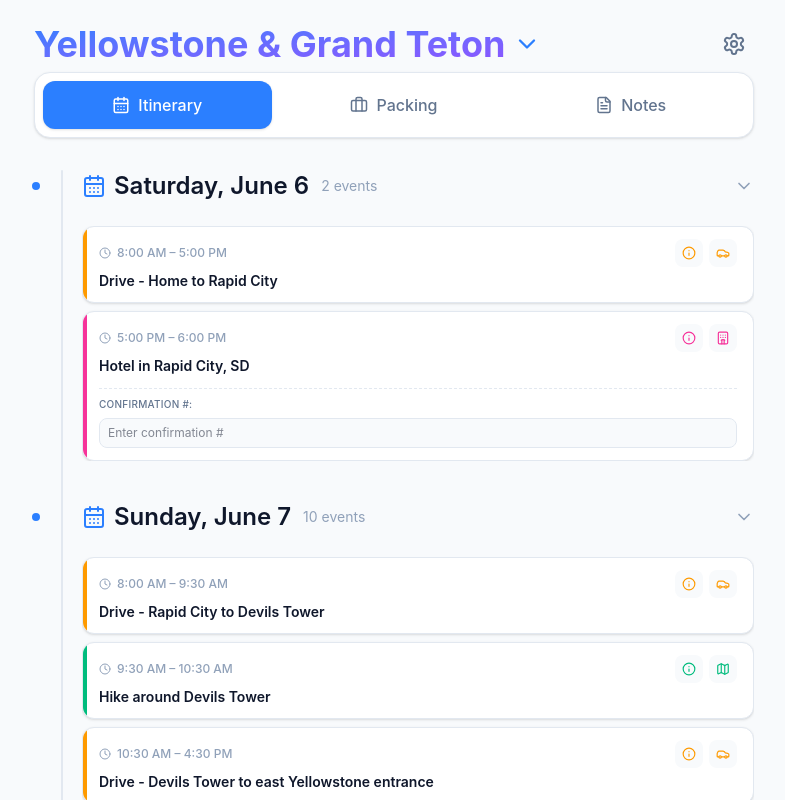
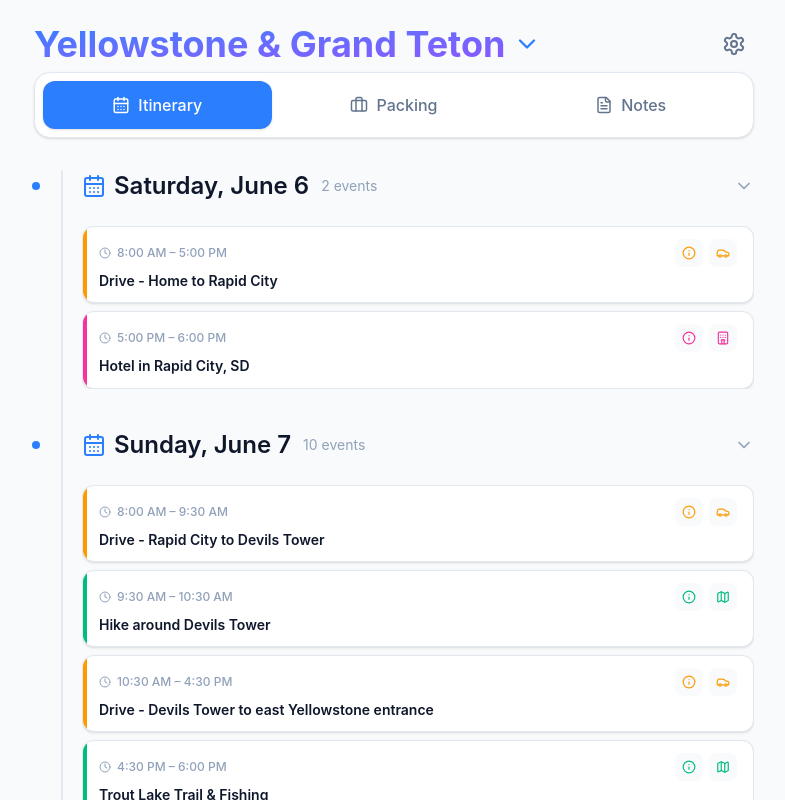
Before and after one commit to taylerjtodd/vacation, a React (Vite) app: page / in a window 1280 px wide. Shown: the top 800 px of the page, without its empty margins (246-1031 px from the left). Built offline with nearby package versions, Linux system fonts and the light colour scheme.

Commit message:
confirmation numbers in details modal

```diff
--- a/src/components/EventDetailsModal.tsx
+++ b/src/components/EventDetailsModal.tsx
@@ -50,12 +50,22 @@ interface Props {
   event: VacationEvent;
   onClose: () => void;
   completedEvents: Record<string, boolean>;
+  confirmations: Record<string, string>;
   toggleEventCompleted: (id: string) => void;
+  updateConfirmation: (id: string, value: string) => void;
 }
 
-export default function EventDetailsModal({ event, onClose, completedEvents, toggleEventCompleted }: Props) {
+export default function EventDetailsModal({
+  event,
+  onClose,
+  completedEvents,
+  confirmations,
+  toggleEventCompleted,
+  updateConfirmation,
+}: Props) {
   const styles = TYPE_STYLES[event.type] ?? TYPE_STYLES.activity;
   const mapsUrl = getMapsUrl(event);
+  const confirmationValue = confirmations[String(event.id)] || '';
 
   // Close on Escape key
   useEffect(() => {
@@ -170,6 +180,25 @@ export default function EventDetailsModal({ event, onClose, completedEvents, tog
             </div>
           )}
 
+          {event.type === 'hotel' && (
+            <div className="flex flex-col gap-1.5">
+              <label
+                htmlFor={`hotel-confirmation-${event.id}`}
+                className="text-[10px] font-semibold uppercase tracking-wide text-slate-400 dark:text-slate-500"
+              >
+                Confirmation #
+              </label>
+              <input
+                id={`hotel-confirmation-${event.id}`}
+                type="text"
+                placeholder="Enter confirmation #"
+                className="w-full px-3 py-2.5 border border-slate-200 dark:border-slate-700 rounded-xl bg-slate-50 dark:bg-slate-900 text-slate-900 dark:text-slate-50 focus:outline-none focus:border-blue-500 dark:focus:border-blue-500 transition-colors text-sm"
+                value={confirmationValue}
+                onChange={(e) => updateConfirmation(String(event.id), e.target.value)}
+              />
+            </div>
+          )}
+
           {/* Description */}
           {event.description && (
             <div className="text-sm text-slate-600 dark:text-slate-400 leading-relaxed border-t border-slate-100 dark:border-slate-700 pt-4">
--- a/src/components/ItineraryTab.tsx
+++ b/src/components/ItineraryTab.tsx
@@ -155,19 +155,6 @@ export default function ItineraryTab({
                   }`}>
                     {event.title}
                   </h3>
-
-                  {event.type === 'hotel' && (
-                    <div className="mt-2 pt-2 border-t border-dashed border-slate-200 dark:border-slate-700 flex flex-col gap-1.5">
-                      <label className="text-[10px] text-slate-500 dark:text-slate-400 font-medium uppercase tracking-wide">Confirmation #:</label>
-                      <input
-                        type="text"
-                        placeholder="Enter confirmation #"
-                        className="w-full px-2 py-1.5 border border-slate-200 dark:border-slate-700 rounded-lg bg-slate-50 dark:bg-slate-900 text-slate-900 dark:text-slate-50 focus:outline-none focus:border-blue-500 dark:focus:border-blue-500 transition-colors text-xs"
-                        value={confirmations[String(event.id)] || ''}
-                        onChange={(e) => updateConfirmation(String(event.id), e.target.value)}
-                      />
-                    </div>
-                  )}
                 </div>
               );
             })}
@@ -182,7 +169,9 @@ export default function ItineraryTab({
           event={selectedEvent}
           onClose={() => setSelectedEvent(null)}
           completedEvents={completedEvents}
+          confirmations={confirmations}
           toggleEventCompleted={toggleEventCompleted}
+          updateConfirmation={updateConfirmation}
         />,
         document.body
       )}
```
